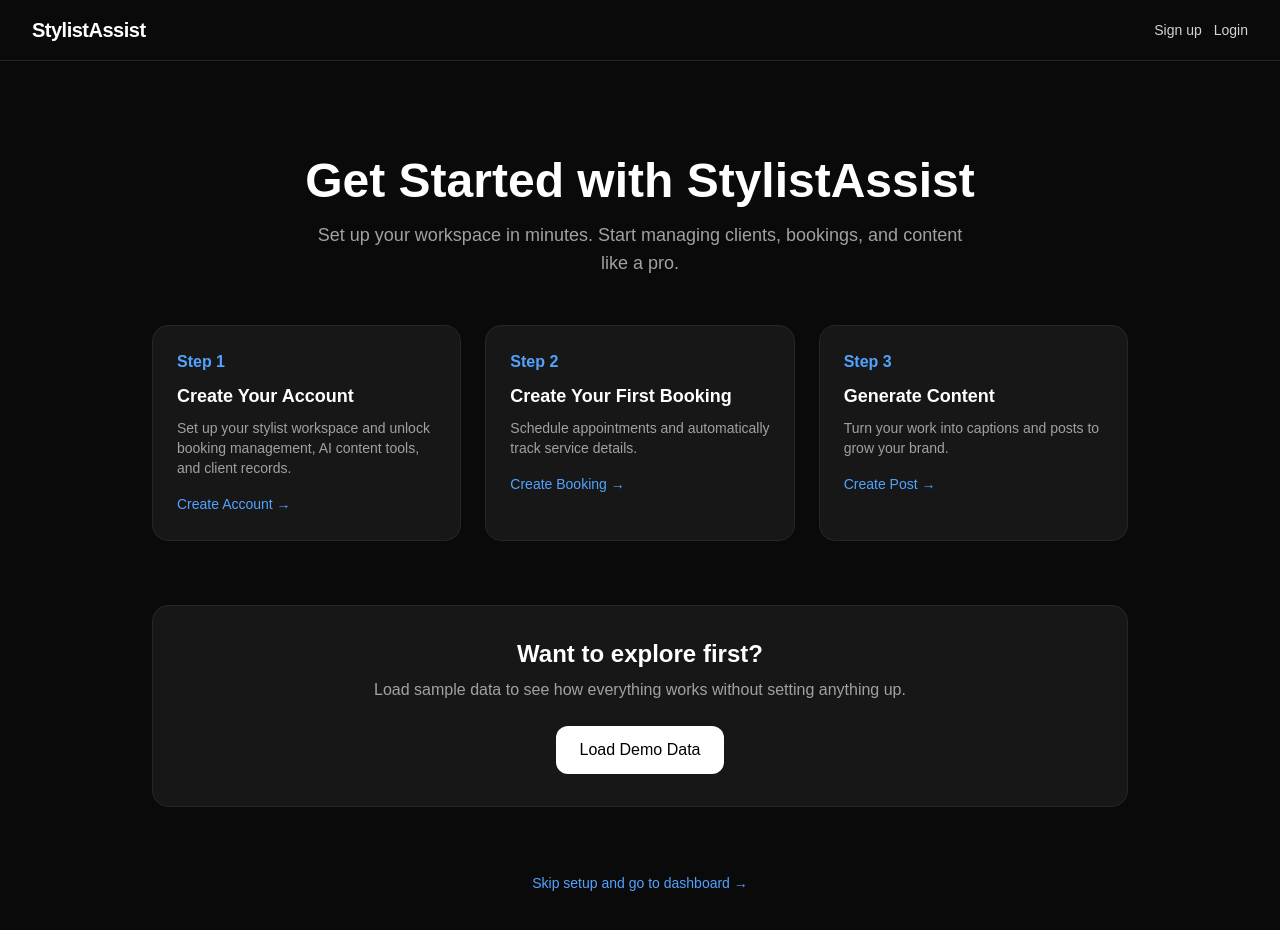
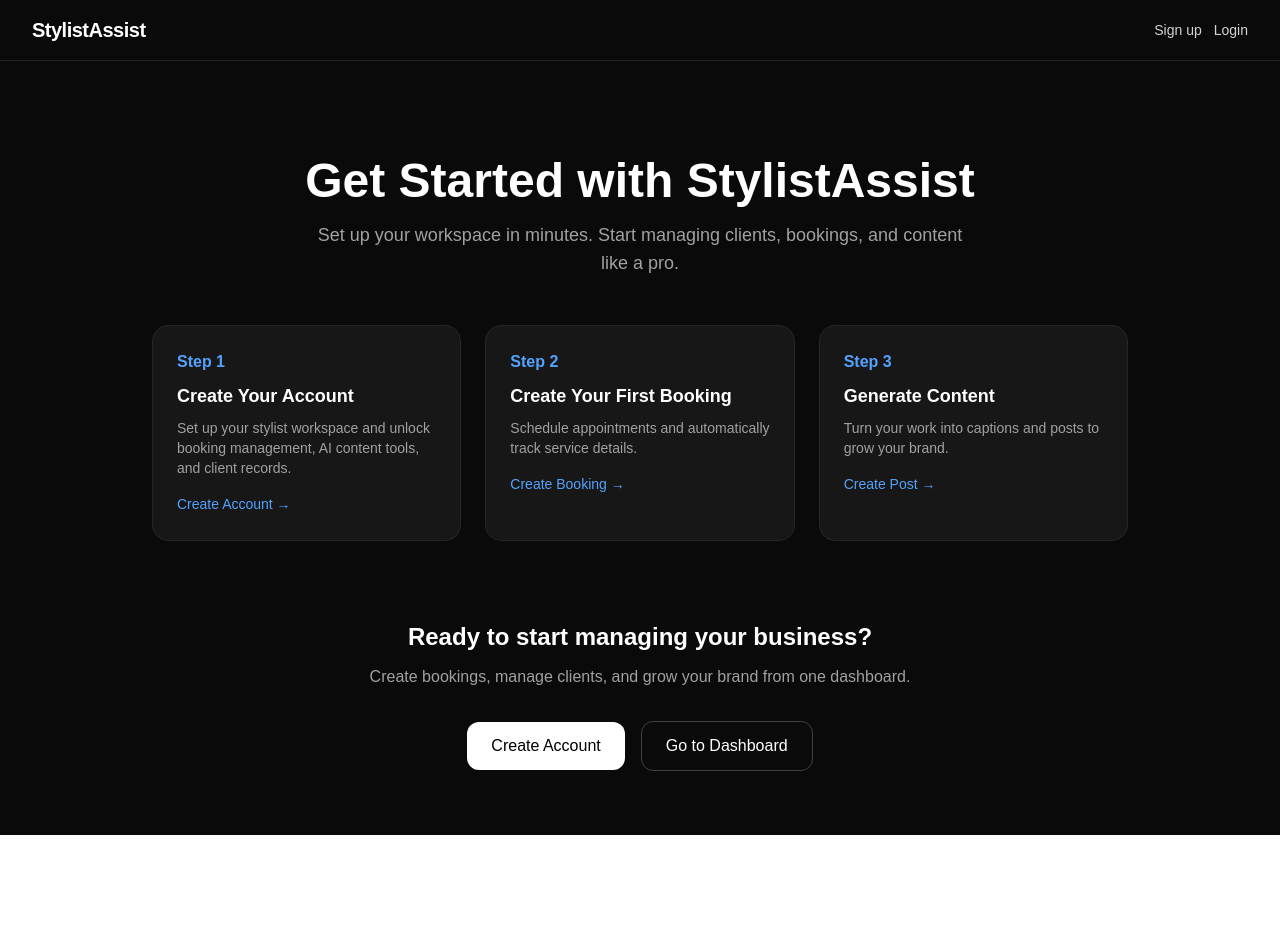
Before and after one commit to tylerboutwell/stylist-assist, a Next.js app in the folder frontend/: page /get-started in a window 1280 px wide. Shown: the top 930 px of the page. After the commit the page ends 835 px from the top, so only its background shows below. Built offline with nearby package versions, Linux system fonts and the light colour scheme.

Commit message:
improve ui for get-started and learn-more pages

```diff
--- a/frontend/app/get-started/page.tsx
+++ b/frontend/app/get-started/page.tsx
@@ -72,30 +72,33 @@
         </div>
 
 
-        {/* Optional Demo Section */}
-        <div className="mt-16 bg-neutral-900 border border-neutral-800 rounded-2xl p-8 text-center">
-          <h2 className="text-2xl font-semibold">Want to explore first?</h2>
-          <p className="text-neutral-400 mt-2">
-            Load sample data to see how everything works without setting anything up.
+        {/* Bottom CTA */}
+        <div className="mt-20 text-center">
+          <h2 className="text-2xl font-semibold">
+            Ready to start managing your business?
+          </h2>
+
+          <p className="text-neutral-400 mt-3 max-w-xl mx-auto">
+            Create bookings, manage clients, and grow your brand from one dashboard.
           </p>
 
-          <button
-              className="mt-6 bg-white text-black px-6 py-3 rounded-xl font-medium hover:bg-neutral-200 transition"
-              onClick={() => alert("Hook this up to seed/demo data later")}
-          >
-            Load Demo Data
-          </button>
+          <div className="flex items-center justify-center gap-4 mt-8">
+            <Link
+                href="/signup"
+                className="bg-white text-black px-6 py-3 rounded-xl font-medium hover:bg-neutral-200 transition"
+            >
+              Create Account
+            </Link>
+
+            <Link
+                href="/"
+                className="border border-neutral-700 px-6 py-3 rounded-xl hover:border-neutral-500 transition"
+            >
+              Go to Dashboard
+            </Link>
+          </div>
         </div>
 
-        {/* Bottom CTA */}
-        <div className="text-center mt-16">
-          <Link
-            href="/"
-            className="text-blue-400 hover:text-blue-300 text-sm"
-          >
-            Skip setup and go to dashboard →
-          </Link>
-        </div>
       </div>
     </main>
   );
--- a/frontend/app/learn-more/page.tsx
+++ b/frontend/app/learn-more/page.tsx
@@ -137,11 +137,11 @@
                             </span>
 
                             <h3 className="text-xl font-semibold">
-                                Add clients & services
+                                Manage your bookings
                             </h3>
 
                             <p className="mt-3 text-sm text-neutral-400">
-                                Start organizing appointments, formulas, and notes.
+                                Add clients, choose services, and organize everything in one place.
                             </p>
                         </div>
 
```
